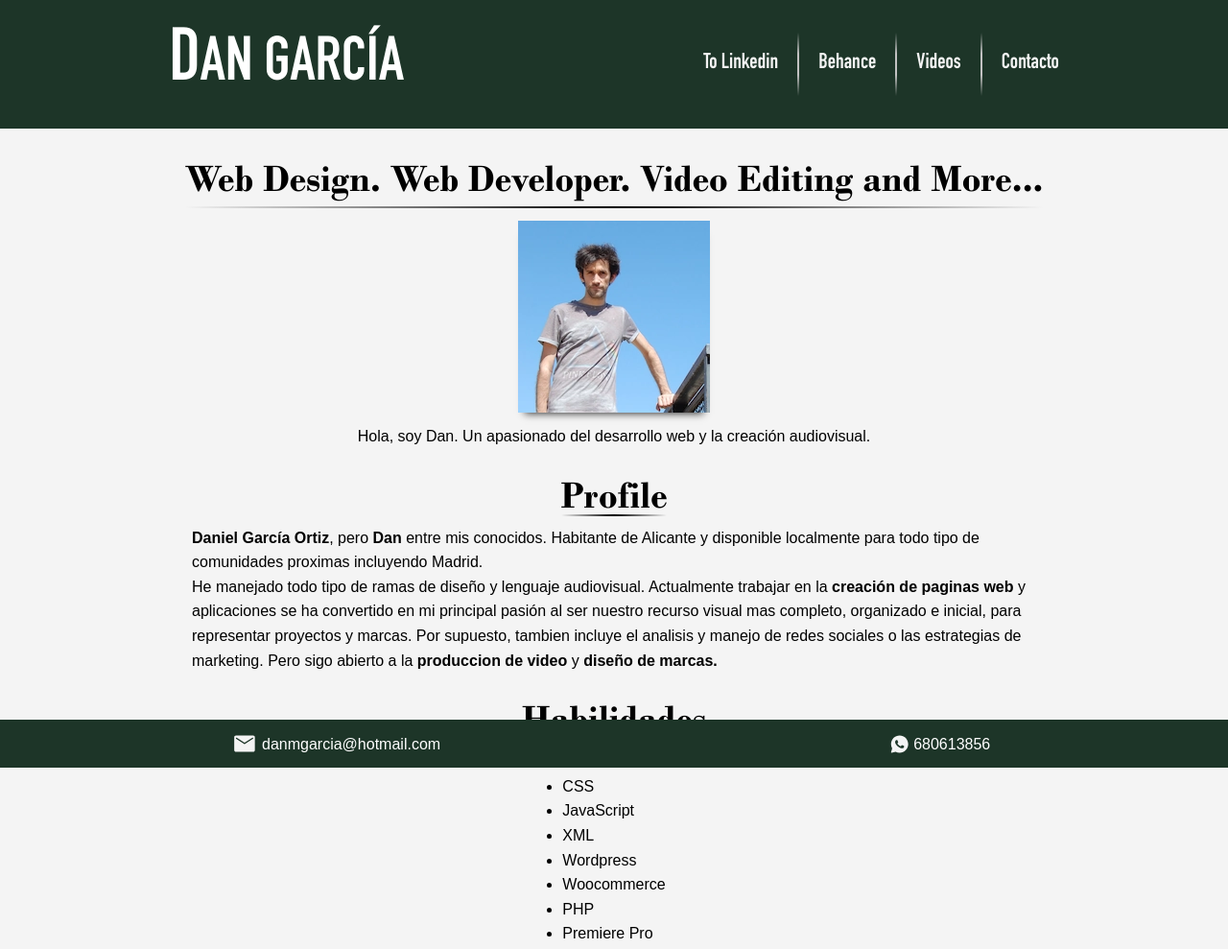
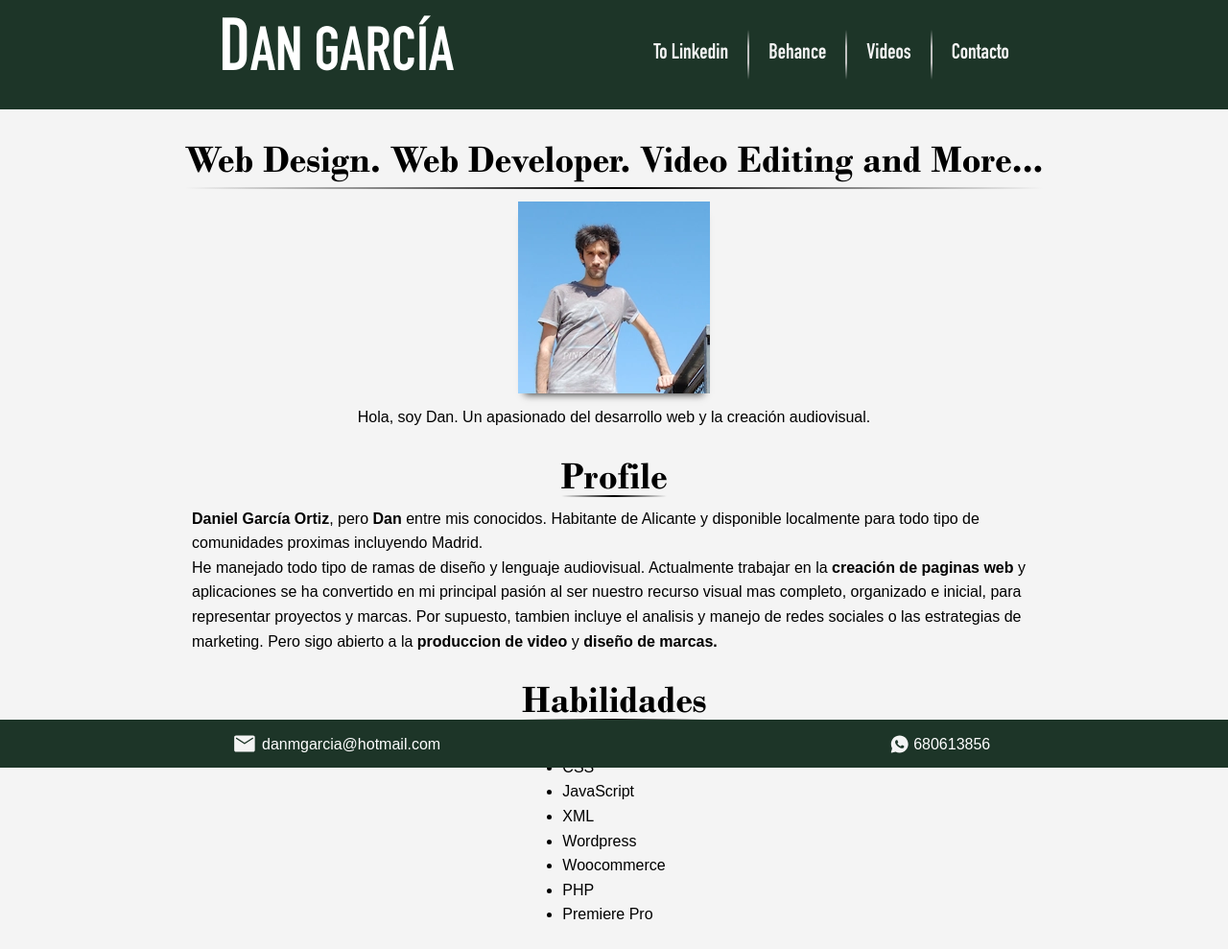
Before and after one commit to Dan6090/dan6090-portfoliowd, a plain HTML site: page index.html in a window 1280 px wide. Shown: the top 989 px of the page at 96% size. Drawn offline with Linux system fonts and the light colour scheme.

Commit message:
faltaba un detalle

```diff
--- a/css/header.css
+++ b/css/header.css
@@ -10,7 +10,7 @@ h1 {
 }
 header {
     padding: 20px;
-    height: 134px;
+    height: 114px;
     /* height: 23vh; El tamaño base en mi ordenador */
     /* height: 15.3vh; El tamaño base de autenticos 134px */
     background-color: var(--titulares);
@@ -18,7 +18,7 @@ header {
     text-align: center;
     display: flex;
     align-items: center;
-    justify-content:space-around;
+    justify-content: space-evenly;
     position: relative;
     z-index: 2;
 
```
